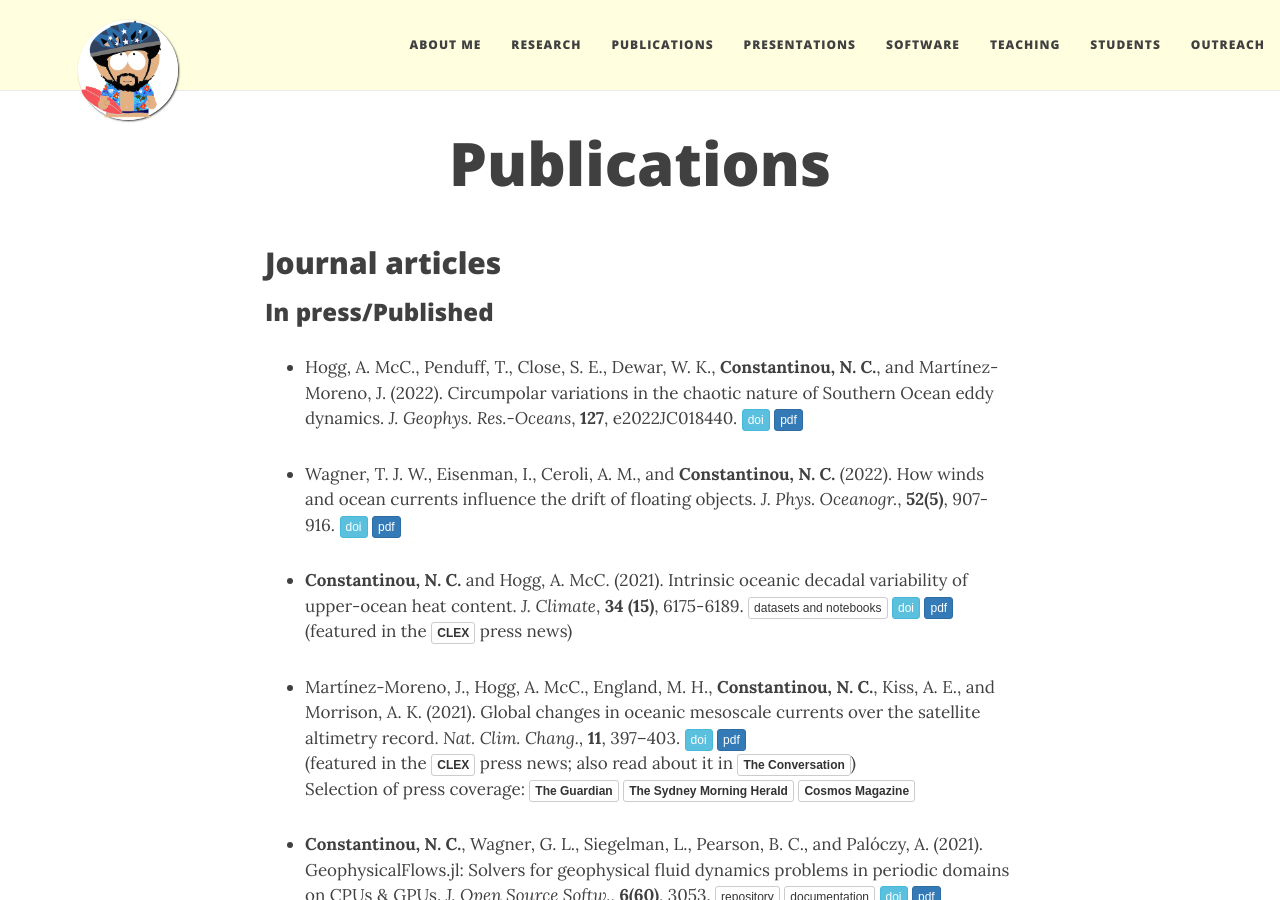
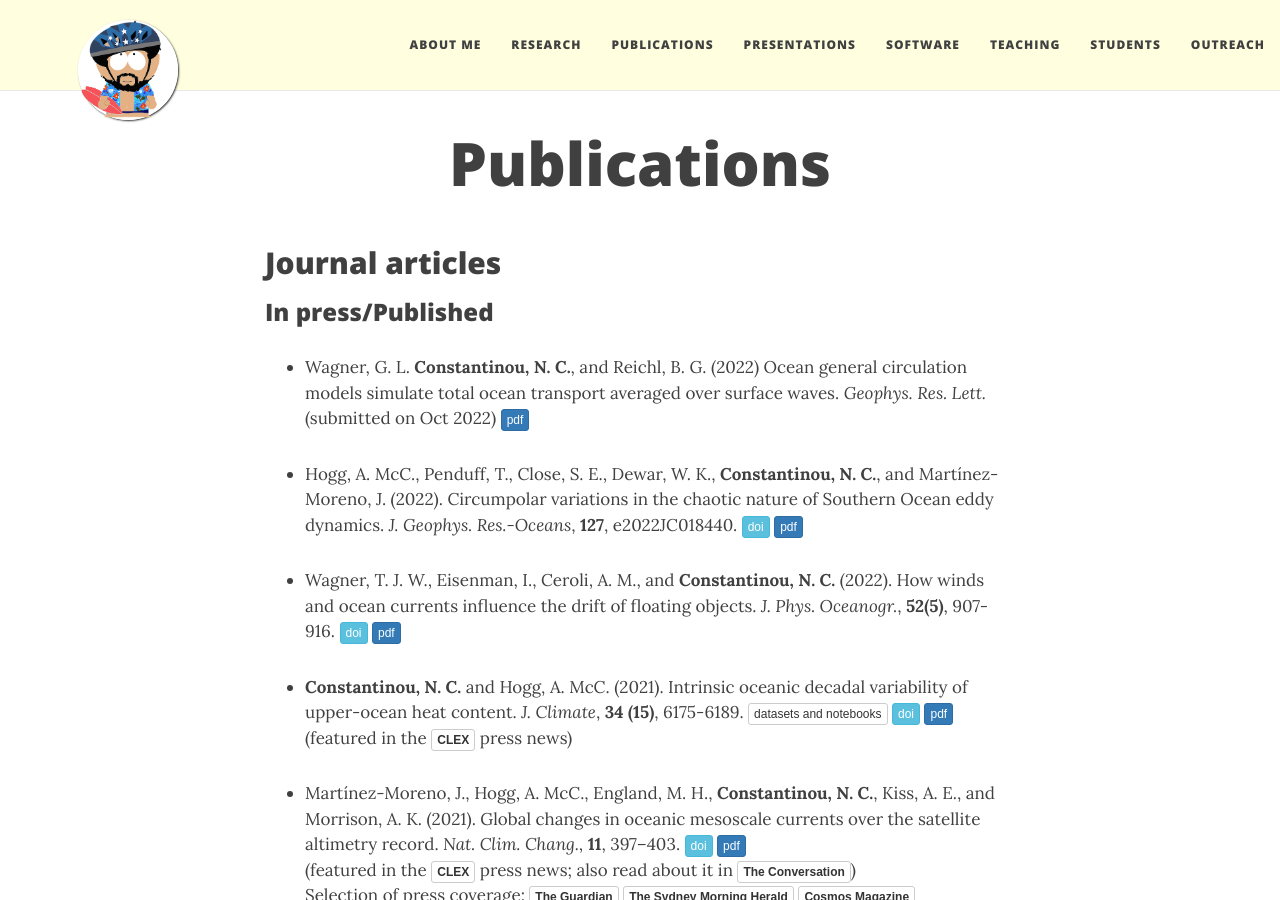
Before and after one commit to navidcy/navidcy.github.io, a Jekyll site: the page built from publications.md, in a window 1280 px wide and 900 px high. Built offline with Jekyll 4.4.1, drawn with Linux system fonts in a browser that asks for light colours; nearby versions of some CDN libraries; comment, search, counter and statistics services are not loaded.

Commit message:
add stokes drift paper

```diff
--- a/publications.md
+++ b/publications.md
@@ -18,6 +18,8 @@ title: Publications
 -->
 
 ### In press/Published
+
+- Wagner, G. L. **Constantinou, N. C.**, and Reichl, B. G. (2022) Ocean general circulation models simulate total ocean transport averaged over surface waves. _Geophys. Res. Lett._ (submitted on Oct 2022) [<span class="btn btn-primary btn-xs{{end}}" style="font-family:sans-serif;">pdf</span>][StokesDrift]
 
 - Hogg, A. McC., Penduff, T., Close, S. E., Dewar, W. K., **Constantinou, N. C.**, and Martínez-Moreno, J. (2022). Circumpolar variations in the chaotic nature of Southern Ocean eddy dynamics. _J. Geophys. Res.-Oceans_, **127**, e2022JC018440. [<span class="btn btn-info btn-xs{{end}}" style="font-family:sans-serif;">doi</span>][occiput-SO-doi]{:target="_blank"} [<span class="btn btn-primary btn-xs{{end}}" style="font-family:sans-serif;">pdf</span>][occiput-SO] <span align="right" class='altmetric-embed' data-badge-type="2" data-condensed="true" data-hide-less-than="2" data-doi="10.1029/2022JC018440"></span>
 
@@ -142,6 +144,7 @@ Selection of press coverage: [<span class="btn btn-default btn-xs{{end}}" style=
 [GeophysicalFlows-docs]: https://fourierflows.github.io/GeophysicalFlowsDocumentation/stable/
 [GeophysicalFlows-JOSS-review]: https://joss.theoj.org/papers/a8cdf26beae8bcecc751ab4ded53b308
 
+[StokesDrift]: stokes-drift.pdf
 [occiput-SO]: occiput-SO.pdf
 [objectdrift]: objectdrift.pdf
 [geophysicalflows]: geophysicalflows.pdf
```
Also changed, not shown: 1 other file.
